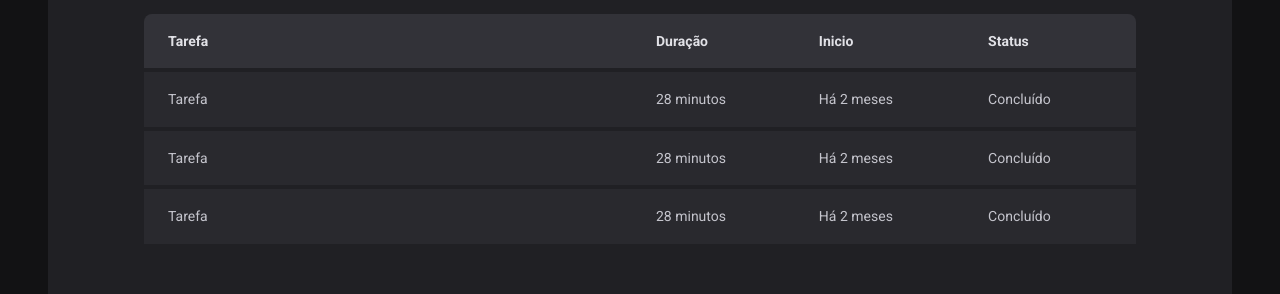
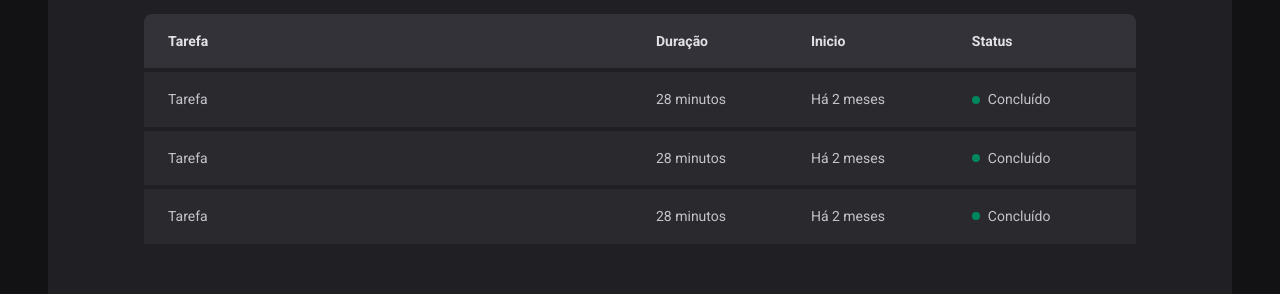
Before and after one commit to EduCoelhoTs/projeto-pomodoro-react, a React (Vite) app: page /history in a window 1280 px wide. Shown: the part 270-564 px from the top of the page. Built offline with nearby package versions, Linux system fonts and the light colour scheme.

Commit message:
componente status, e props no styled components

```diff
--- a/src/pages/History/index.tsx
+++ b/src/pages/History/index.tsx
@@ -1,4 +1,4 @@
-import { HistoryContainer, HistoryList } from './style'
+import { HistoryContainer, HistoryList, Status } from './style'
 
 export function History() {
   return (
@@ -20,19 +20,25 @@ export function History() {
               <td>Tarefa</td>
               <td>28 minutos</td>
               <td>Há 2 meses</td>
-              <td>Concluído</td>
+              <td>
+                <Status statusColor="green">Concluído</Status>
+              </td>
             </tr>
             <tr>
               <td>Tarefa</td>
               <td>28 minutos</td>
               <td>Há 2 meses</td>
-              <td>Concluído</td>
+              <td>
+                <Status statusColor="green">Concluído</Status>
+              </td>
             </tr>
             <tr>
               <td>Tarefa</td>
               <td>28 minutos</td>
               <td>Há 2 meses</td>
-              <td>Concluído</td>
+              <td>
+                <Status statusColor="green">Concluído</Status>
+              </td>
             </tr>
           </tbody>
         </table>
--- a/src/pages/History/style.ts
+++ b/src/pages/History/style.ts
@@ -60,3 +60,33 @@ export const HistoryList = styled.div`
     }
   }
 `
+
+// Podemos criar um objeto, para mapear a cor de acordo com o valor recebido:
+const STATUS_COLORS = {
+  yellow: 'yellow-500',
+  green: 'green-500',
+  red: 'red-500',
+} as const
+
+// podemos passar uma propriedade para o styledComponent Status:
+interface StatusColor {
+  statusColor: keyof typeof STATUS_COLORS
+}
+
+// criando um componente novo de status com um parametro, que deve ser passado na tag:
+export const Status = styled.span<StatusColor>`
+  display: flex;
+  align-items: center;
+  gap: 0.5rem;
+
+  /* o before e o after, são elementos que ficam dentro da tag (no caso do span, antes ou depois de ter conteudo adicionado) */
+  &::before {
+    /* conteudo a aparecer na tela */
+    content: '';
+    width: 0.5rem;
+    height: 0.5rem;
+    border-radius: 9999px;
+    background: ${(props) => props.theme[STATUS_COLORS[props.statusColor]]};
+    /* Estamos criando um elemento dentro da tag, antes de qualquer elemento que venha a ser adicionado */
+  }
+`
```
